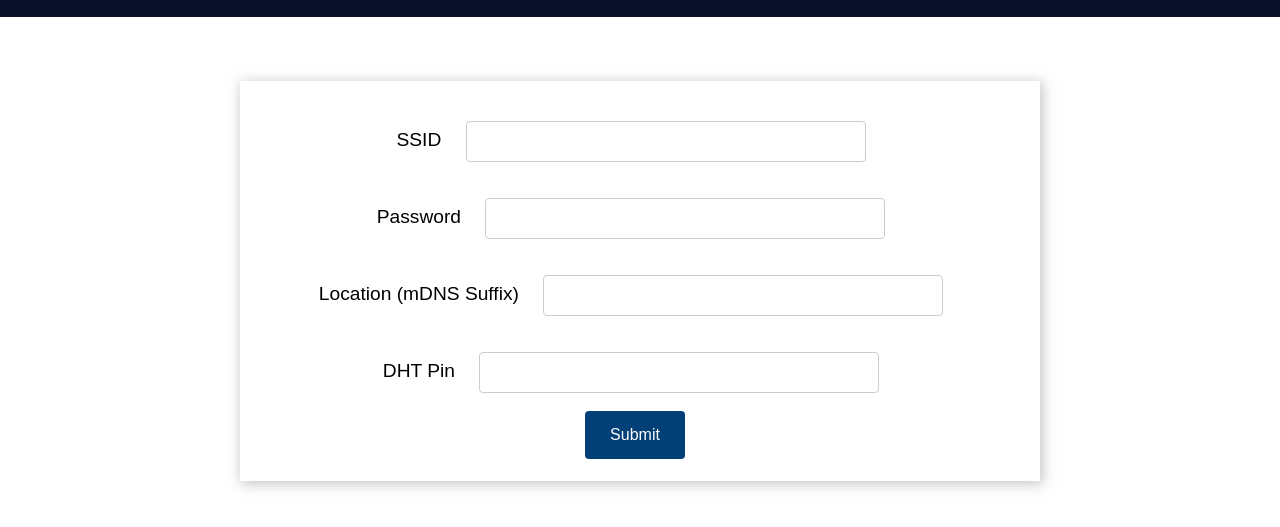
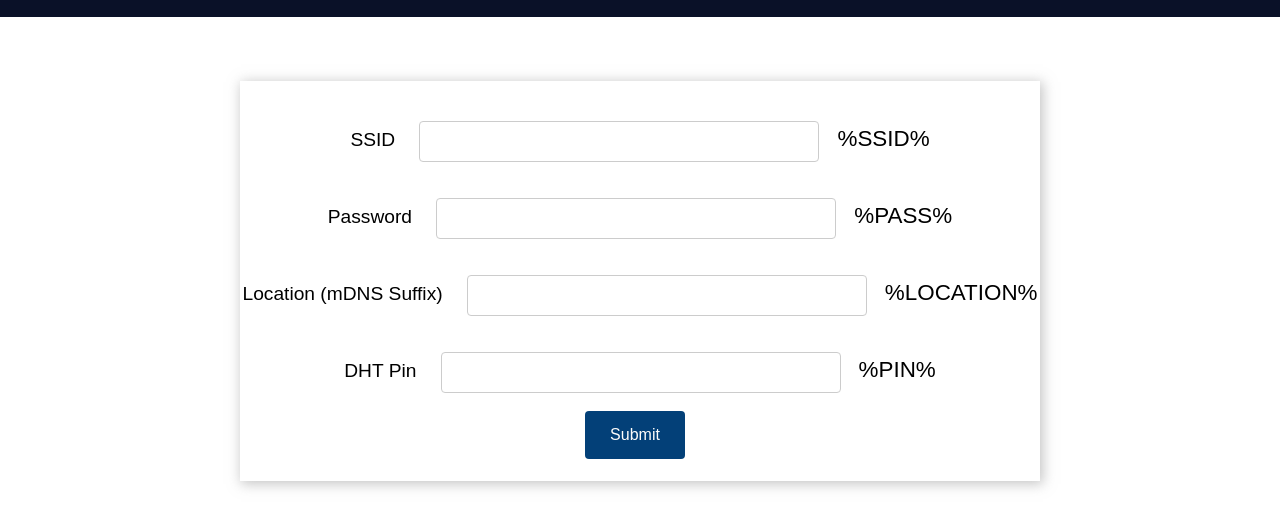
Before and after one commit to bwilly/ESP32_Wifi_OTA_PromExporter, a plain HTML site: page data/wifimanager.html in a window 1280 px wide. Shown: the part 55-582 px from the top of the page. Drawn offline with Linux system fonts and the light colour scheme.

Commit message:
Manage screeen now shows SPIFFS vals if they exist. If they don't exist, unhappy path not yet tested.

```diff
--- a/data/wifimanager.html
+++ b/data/wifimanager.html
@@ -16,13 +16,13 @@
           <form action="/" method="POST">
             <p>
               <label for="ssid">SSID</label>
-              <input type="text" id="ssid" name="ssid" /><br />
+              <input type="text" id="ssid" name="ssid" /><span>%SSID%</span><br />
               <label for="pass">Password</label>
-              <input type="text" id="pass" name="pass" /><br />
+              <input type="text" id="pass" name="pass" /><span>%PASS%</span><br />
               <label for="location">Location (mDNS Suffix)</label>
-              <input type="text" id="location" name="location" /><br />
+              <input type="text" id="location" name="location" /><span>%LOCATION%</span><br />
               <label for="pinDht">DHT Pin</label>
-              <input type="text" id="pinDht" name="pinDht" /><br />
+              <input type="text" id="pinDht" name="pinDht" /><span>%PIN%</span><br />
               <!-- <label for="ip">IP Address</label>
             <input type="text" id ="ip" name="ip" value="192.168.1.200"><br>
             <label for="gateway">Gateway Address</label>
```
Also changed, not shown: 1 other file.
